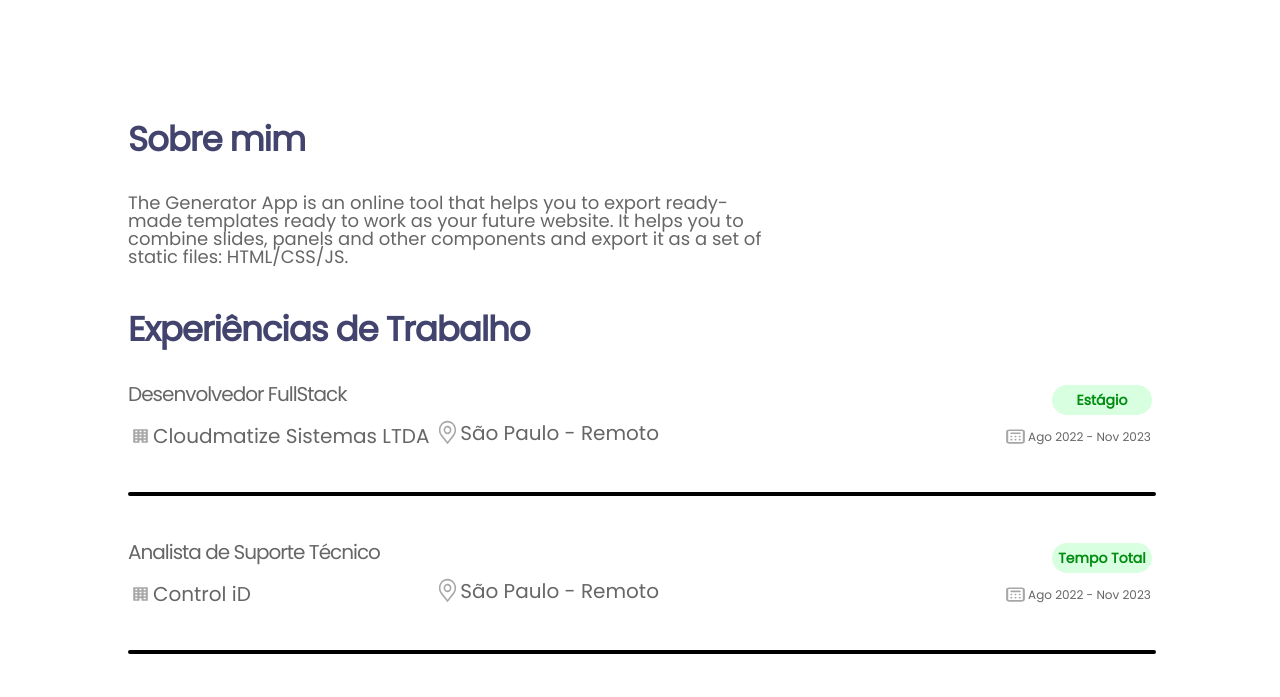
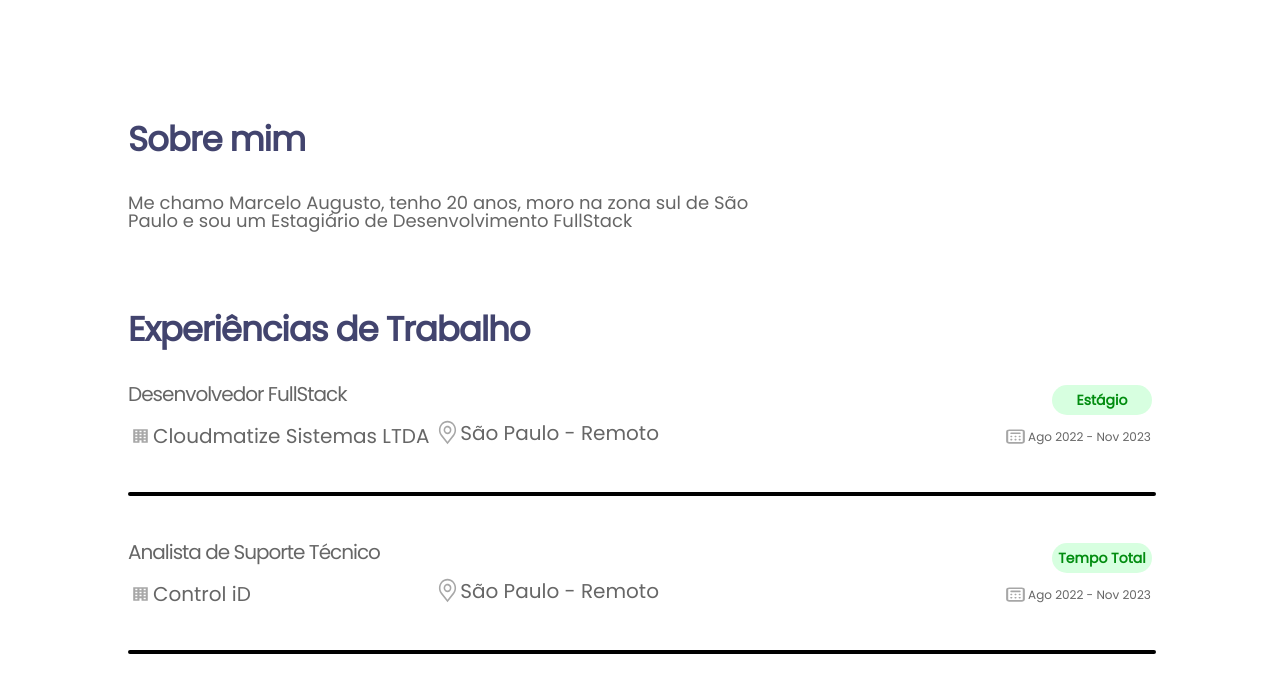
Before and after one commit to marceloamellopaixao/PortMar_v2, a plain HTML site: page public/pages/about.html in a window 1280 px wide. Shown: the part 75-772 px from the top of the page. Drawn offline with nearby package versions, Linux system fonts and the light colour scheme.

Commit message:
fix: Corrigido o link Marcelo para Página inicial

```diff
--- a/public/pages/about.html
+++ b/public/pages/about.html
@@ -30,7 +30,7 @@
 <body>
   <header class="cabecalho">
     <div class="cabecalho-logo">
-      <a href="#" class="cabecalho-title">MarceloAmp</a>
+      <a href="../index.html" class="cabecalho-title">MarceloAmp</a>
     </div>
     <div class="hamburguer" onclick="hamburguer()">
       <div class="line"></div>
@@ -67,9 +67,7 @@
     <section id="about-content">
       <h2 class="about-title">Sobre mim</h2>
       <p class="about-paragraph">
-        The Generator App is an online tool that helps you to export ready-made templates ready to work as your future
-        website. It helps you to combine slides, panels and other components and export it as a set of static files:
-        HTML/CSS/JS.
+        Me chamo Marcelo Augusto, tenho 20 anos, moro na zona sul de São Paulo e sou um Estagiário de Desenvolvimento FullStack
       </p>
     </section>
 
```
Also changed, not shown: public/pages/contact.html (+1 -1 lines), public/pages/projects.html (+1 -1 lines), public/pages/tech-stack.html (+1 -1 lines).
